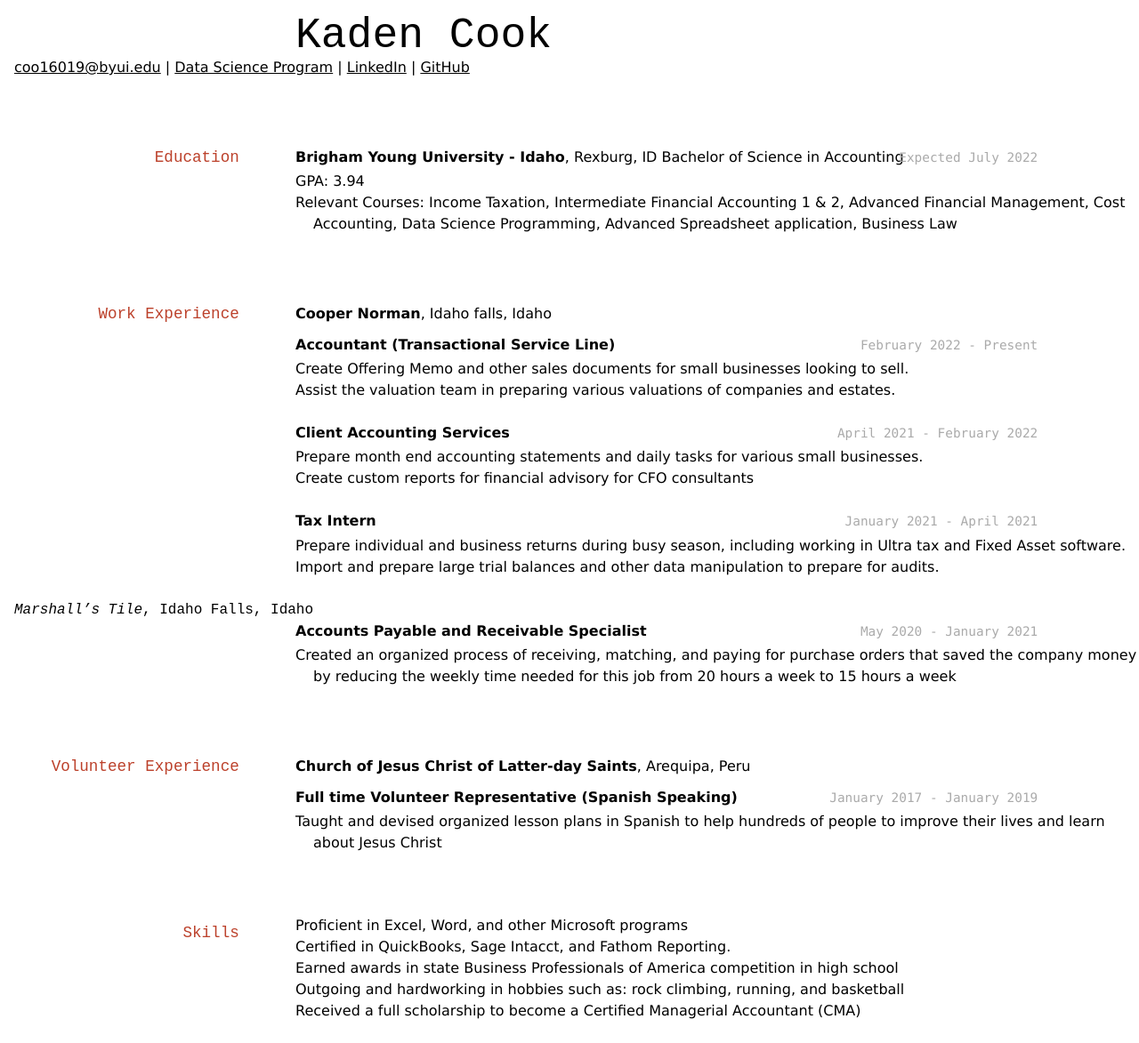
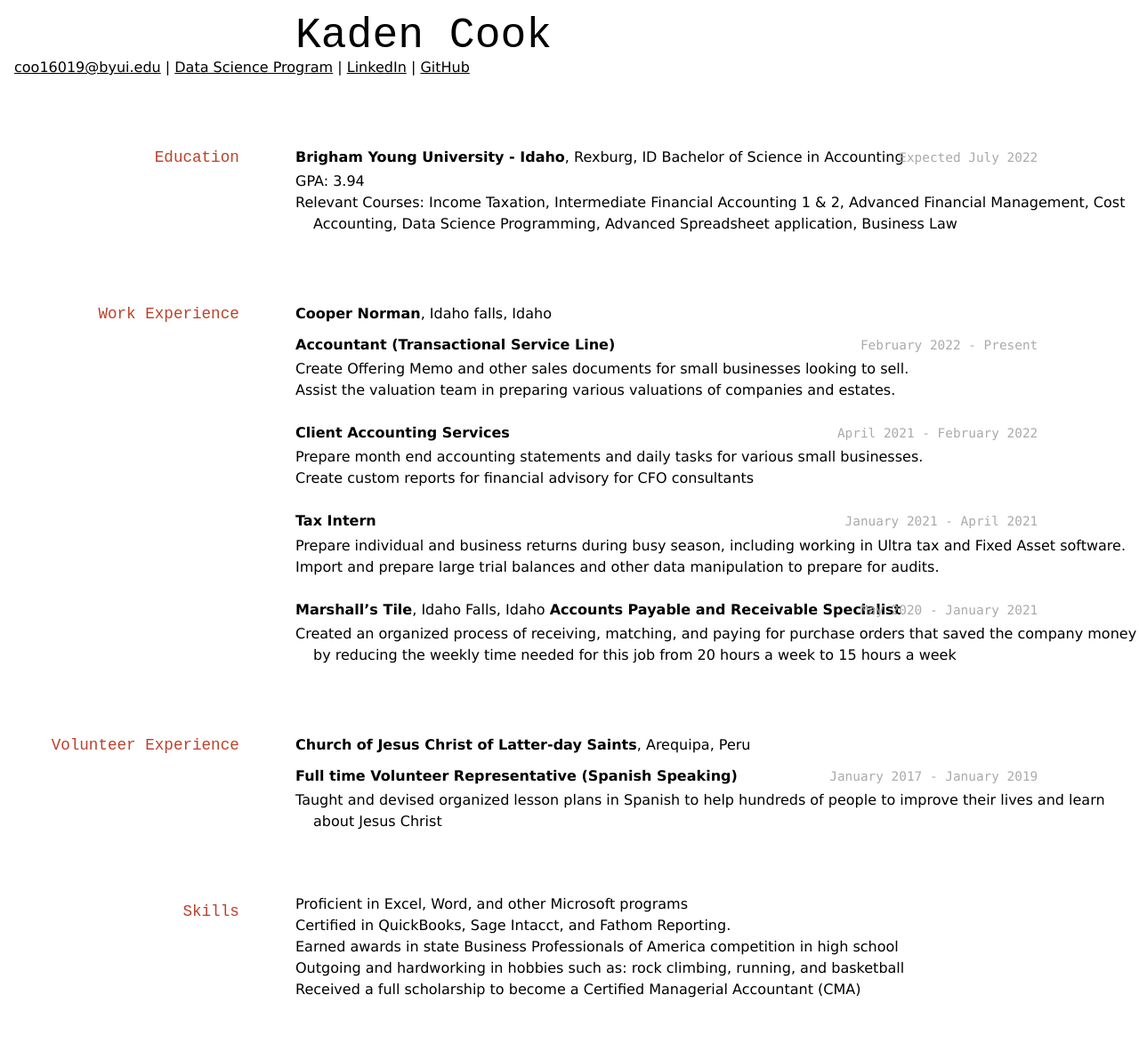
Before and after one commit to kadenwcook/Cook_Resume, a Jekyll site: the page built from docs/index.md, in a window 1280 px wide. Shown: the whole page at 89% size. Built offline with Jekyll 4.4.1, drawn with Linux system fonts in a browser that asks for light colours; after the commit the page ends 1149 px from its top, so only the background shows below that.

Commit message:
Update resume 2.0

```diff
--- a/docs/index.md
+++ b/docs/index.md
@@ -46,7 +46,7 @@ __Tax Intern__
 - 	Prepare individual and business returns during busy season, including working in Ultra tax and Fixed Asset software.
 -	Import and prepare large trial balances and other data manipulation to prepare for audits.
 
-#### _Marshall's Tile_, Idaho Falls, Idaho
+__Marshall's Tile__, Idaho Falls, Idaho
 __Accounts Payable and Receivable Specialist__
 `May 2020 - January 2021`
 -	Created an organized process of receiving, matching, and paying for purchase orders that saved the company money by reducing the weekly time needed for this job from 20 hours a week to 15 hours a week
@@ -59,6 +59,7 @@ __Full time Volunteer Representative (Spanish Speaking)__
 -	Taught and devised organized lesson plans in Spanish to help hundreds of people to improve their lives and learn about Jesus Christ
 
 ## Skills
+
 -	Proficient in Excel, Word, and other Microsoft programs
 -	Certified in QuickBooks, Sage Intacct, and Fathom Reporting.
 -	Earned awards in state Business Professionals of America competition in high school
```
